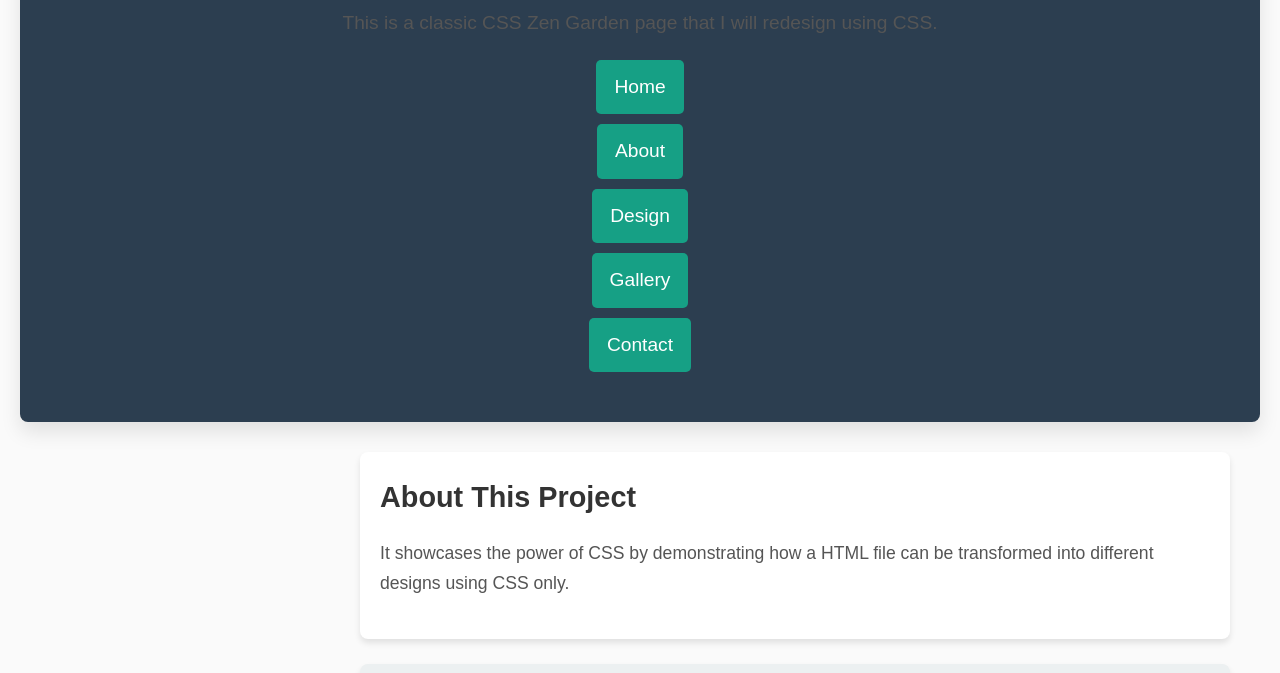
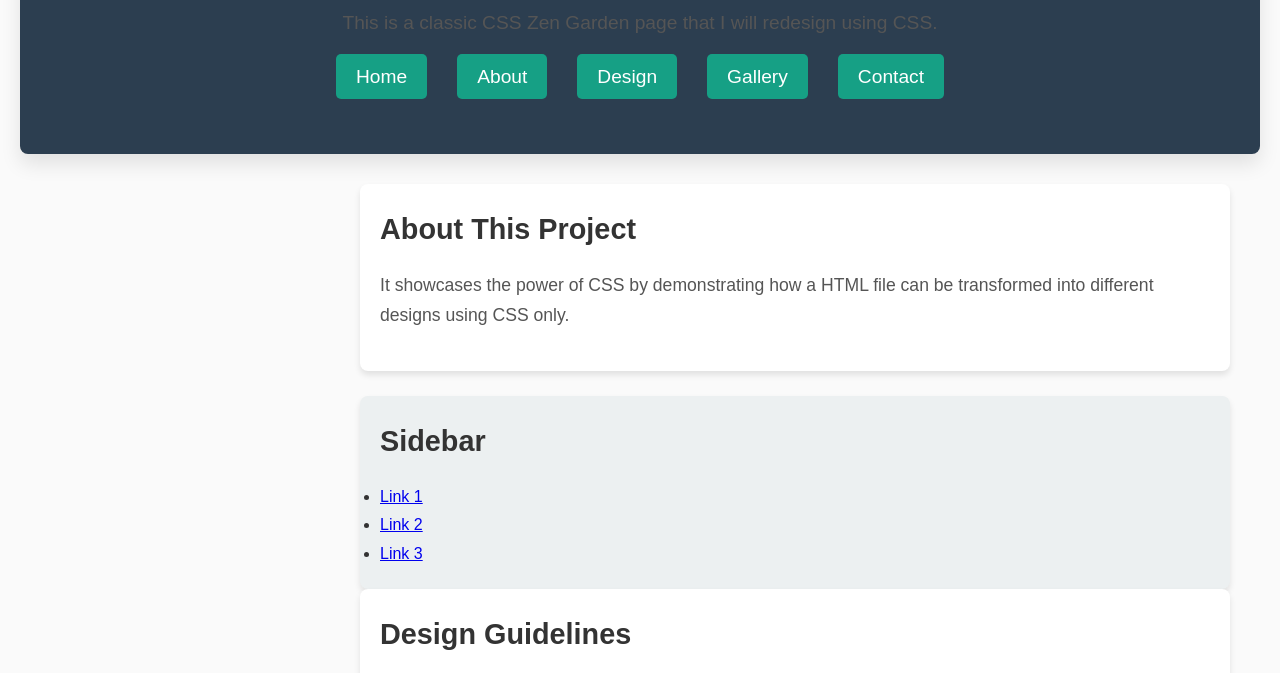
Before and after one commit to bilalkhaniazi/CIS-658-Assignment1, a plain HTML site: page index.html in a window 1280 px wide. Shown: the part 115-788 px from the top of the page. Drawn offline with Linux system fonts and the light colour scheme.

Commit message:
Refine design for better aesthetics and layout consistency

```diff
--- a/main.css
+++ b/main.css
@@ -42,6 +42,8 @@ header p {
 main {
     grid-area: main;
     padding: 30px;
+    max-width: 1200px;
+    margin: 0 auto;
 }
 
 section {
@@ -67,11 +69,14 @@ p {
 
 nav ul {
     list-style: none;
+    display: flex;
+    justify-content: center;
     padding: 0;
+    margin-bottom: 20px;
 }
 
 nav ul li {
-    margin: 10px 0;
+    margin: 0 15px;
 }
 
 nav ul li a {
@@ -81,7 +86,6 @@ nav ul li a {
     background-color: #16a085;
     padding: 12px 20px;
     border-radius: 5px;
-    display: inline-block;
     transition: background-color 0.3s ease;
 }
 
@@ -115,6 +119,7 @@ footer p {
     }
 
     .sidebar {
+        grid-area: sidebar;
         background-color: #ecf0f1;
         padding: 20px;
         border-radius: 8px;
@@ -124,8 +129,4 @@ footer p {
     aside {
         grid-area: sidebar;
     }
-
-    nav ul li a {
-        padding: 10px 18px;
-    }
 }
```
